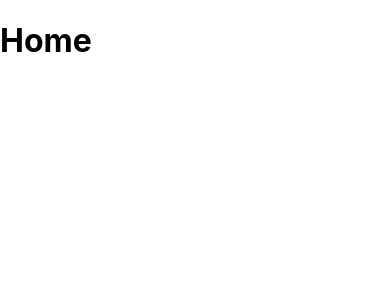
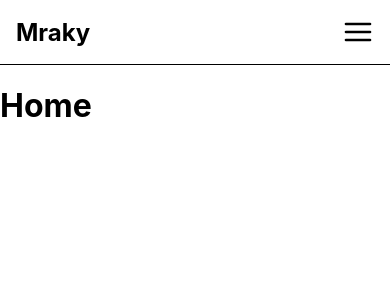
Before and after one commit to petrfiedler/mraky.eu, a React (Create React App) app: page / in a window 390 px wide. Shown: the top 300 px of the page. Built offline with nearby package versions, Linux system fonts and the light colour scheme.

Commit message:
routing: Create simple navbar for mobile view.

```diff
--- a/package.json
+++ b/package.json
@@ -13,6 +13,7 @@
     "react-router-dom": "^6.2.1",
     "react-scripts": "5.0.0",
     "styled": "^1.0.0",
+    "styled-components": "^5.3.3",
     "web-vitals": "^2.1.4"
   },
   "scripts": {
--- a/src/App.js
+++ b/src/App.js
@@ -1,9 +1,11 @@
 import React from "react";
 import { BrowserRouter, Routes, Route } from "react-router-dom";
+import { Navbar } from "./components";
 import { Home, Druhy, Poddruhy, Error } from "./pages";
 function App() {
     return (
         <BrowserRouter>
+            <Navbar></Navbar>
             <Routes>
                 <Route exact path="/" element={<Home />} />
                 <Route exact path="/druhy" element={<Druhy />} />
--- /dev/null
+++ b/src/components/Navbar.js
@@ -0,0 +1,50 @@
+import React from "react";
+import { Link } from "react-router-dom";
+import styled from "styled-components";
+import { FiMenu } from "react-icons/fi";
+
+const Navbar = () => {
+    const showSidebar = () => {
+        console.log("sidebar open");
+    };
+
+    return (
+        <Wrapper>
+            <h1>
+                <Link to="/">Mraky</Link>
+            </h1>
+            <button onClick={showSidebar}>
+                <FiMenu />
+            </button>
+        </Wrapper>
+    );
+};
+
+const Wrapper = styled.nav`
+    display: flex;
+    justify-content: space-between;
+    align-items: center;
+    padding: 0 1rem;
+    border-bottom: 1px solid black;
+
+    a {
+        text-decoration: none;
+        color: inherit;
+    }
+
+    h1 {
+        margin: 0;
+    }
+
+    button {
+        border: none;
+        background-color: transparent;
+        font-size: 2rem;
+        padding: 1rem 0;
+        display: flex;
+        align-items: center;
+        cursor: pointer;
+    }
+`;
+
+export default Navbar;
--- /dev/null
+++ b/src/components/index.js
@@ -0,0 +1,2 @@
+import Navbar from "./Navbar";
+export { Navbar };
```
Also changed, not shown: 1 other file (tests, documents, lock files or other folders).
